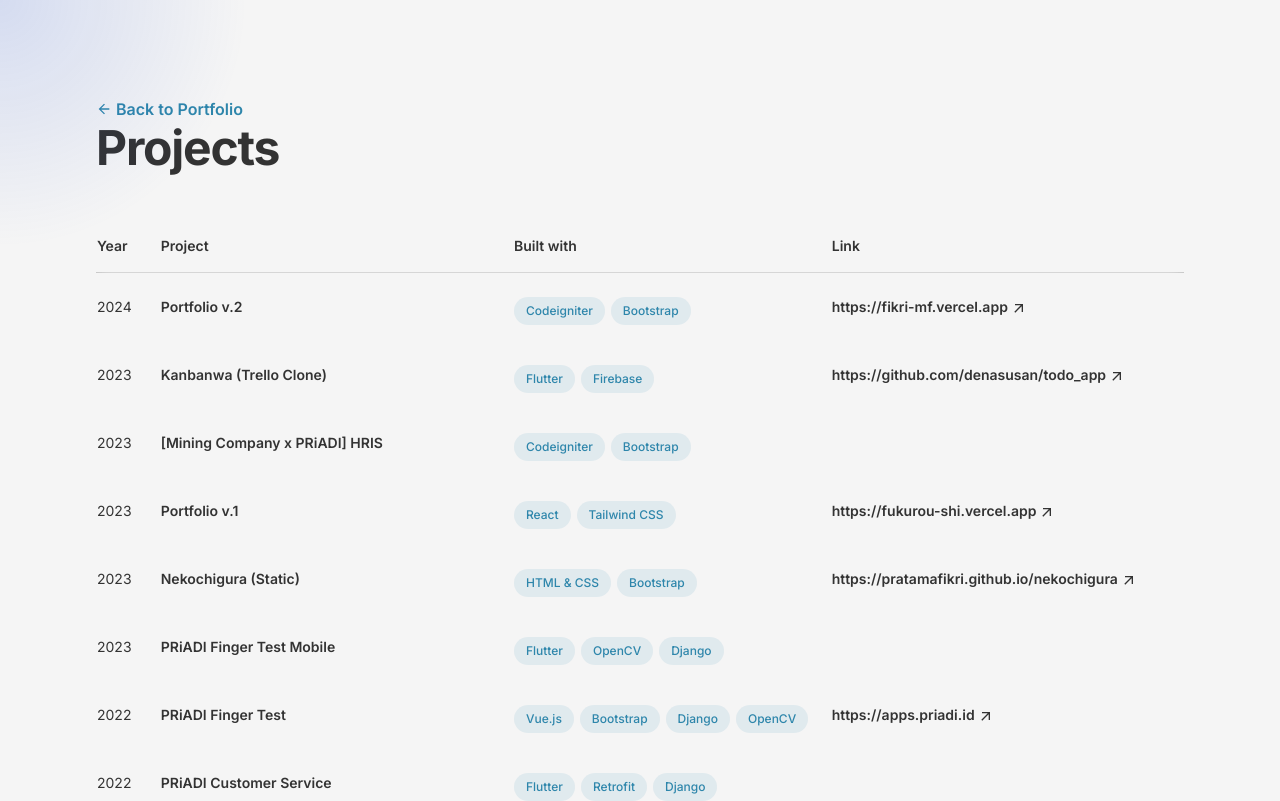
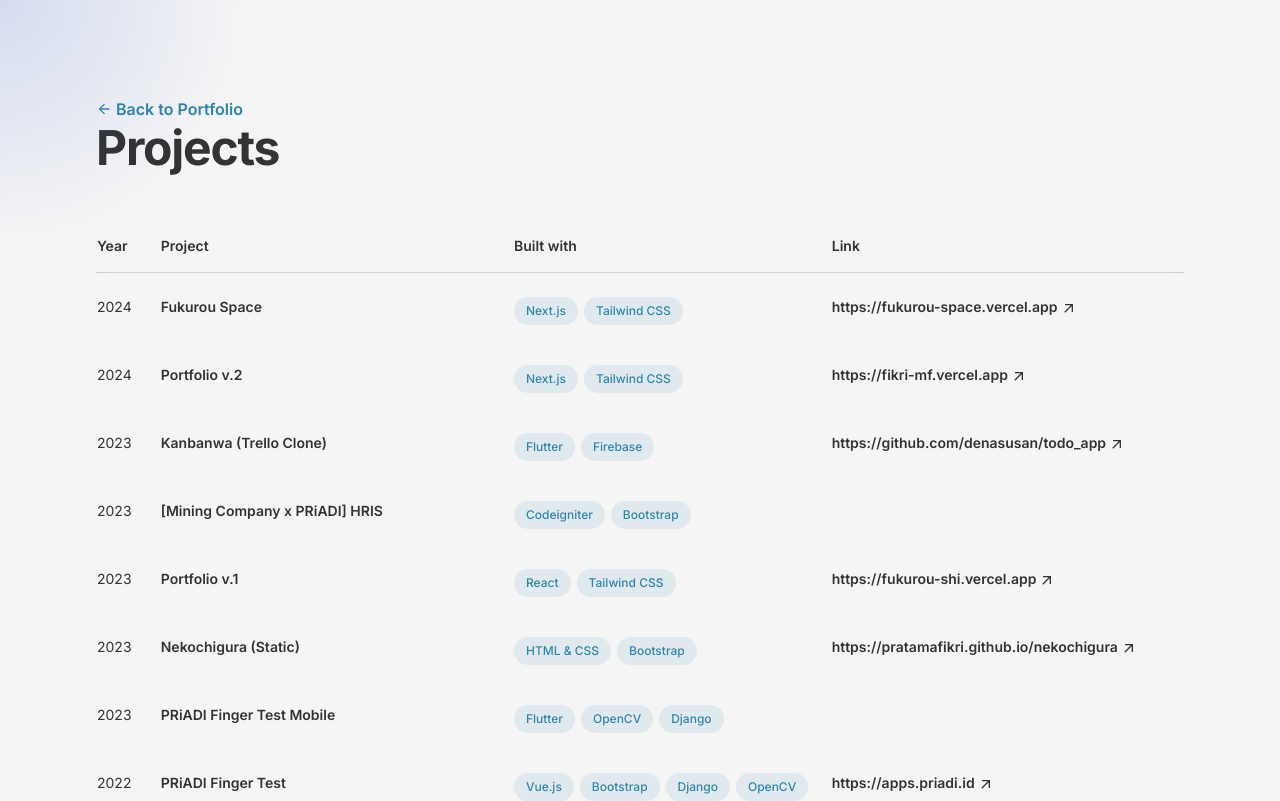
Before and after one commit to pratamafikri/portfolio-v.2, a Next.js app: page /projects in a window 1280 px wide. Shown: the top 801 px of the page. Built offline with nearby package versions, Linux system fonts and the light colour scheme.

Commit message:
add new project fukurou space

```diff
--- a/app/projects/page.tsx
+++ b/app/projects/page.tsx
@@ -114,8 +114,14 @@
     {
       year: '2024',
       name: 'Portfolio v.2',
-      tools: ['Codeigniter', 'Bootstrap'],
+      tools: ['Next.js', 'Tailwind CSS'],
       link: 'https://fikri-mf.vercel.app',
+    },
+    {
+      year: '2024',
+      name: 'Fukurou Space',
+      tools: ['Next.js', 'Tailwind CSS'],
+      link: 'https://fukurou-space.vercel.app',
     },
   ]
 
```
